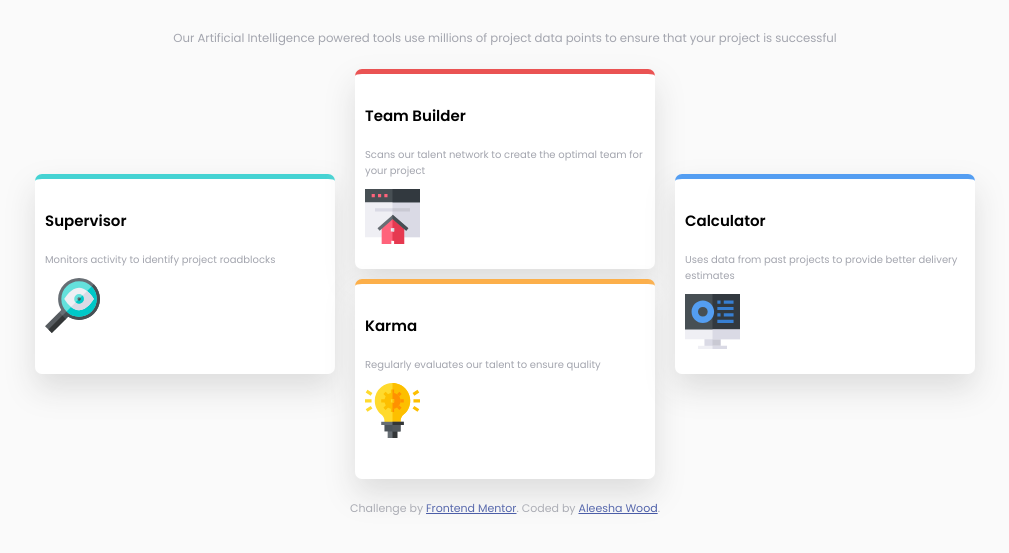
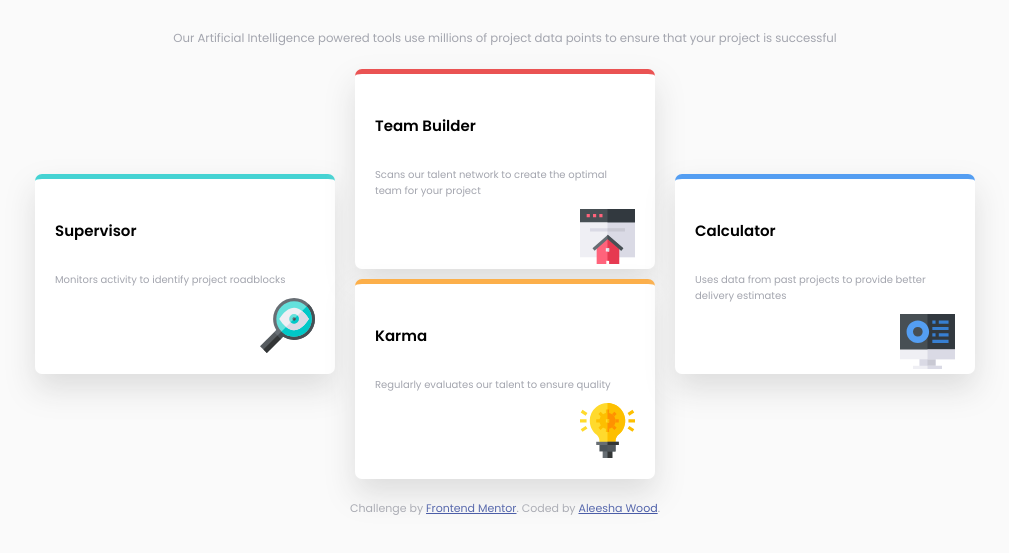
Before and after one commit to LeeWood/FM-four-card-feature-selection, a plain HTML site: page index.html in a window 1280 px wide. Shown: the part 183-736 px from the top of the page, without its empty margins (135-1144 px from the left). Drawn offline with Linux system fonts and the light colour scheme.

Commit message:
icons now aligned to the right side

```diff
--- a/index.css
+++ b/index.css
@@ -71,8 +71,10 @@ p {
   border-radius: 7px;
   margin: 10px;
   filter: drop-shadow(0mm 4mm 4mm rgb(221, 221, 221));
-  padding: 10px;
+  padding: 20px;
   background-color: #ffff;
+  display: flex;
+  flex-direction: column;
 }
 
 h4 {
@@ -98,6 +100,7 @@ h4 {
 .icon {
   height: 5.5rem;
   width: 5.5rem;
+  align-self: flex-end;
 }
 
 .attribution {
```
